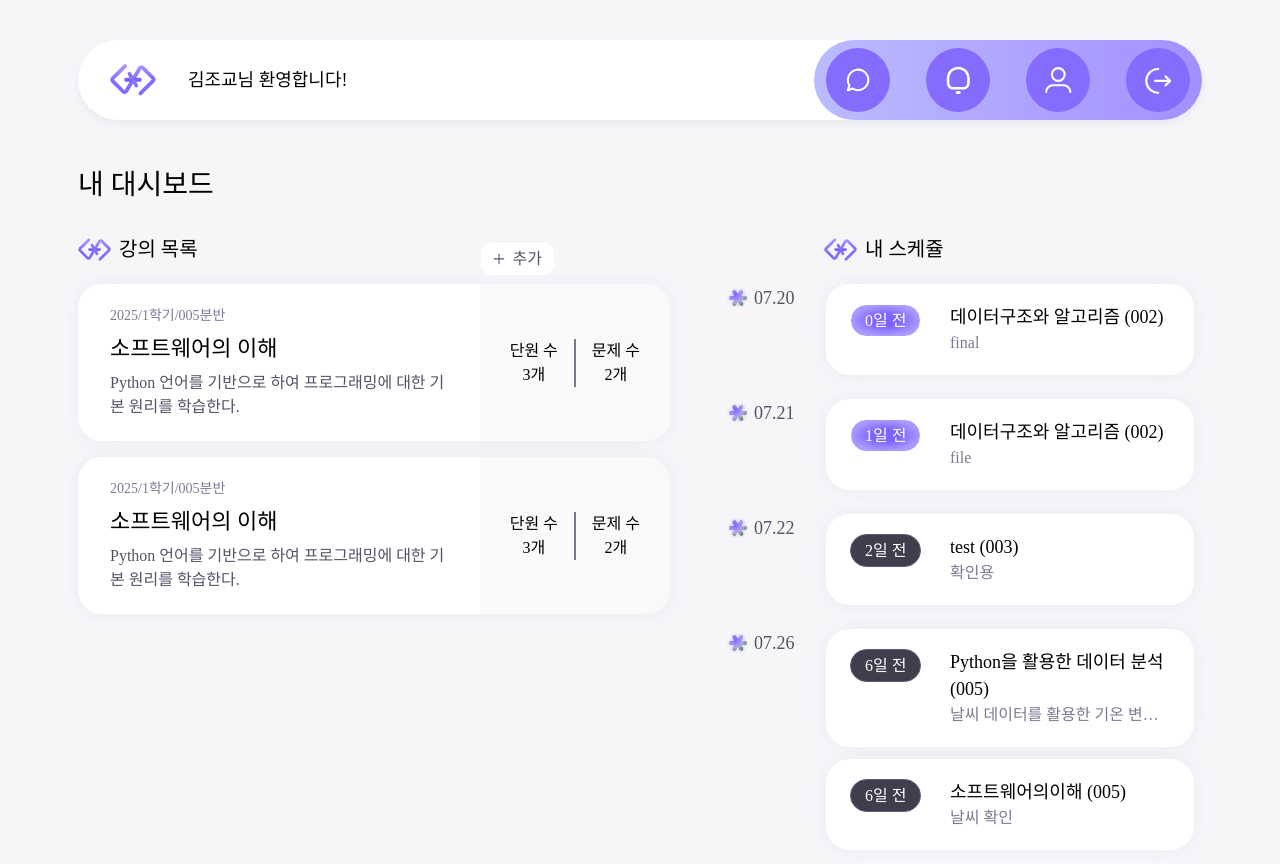
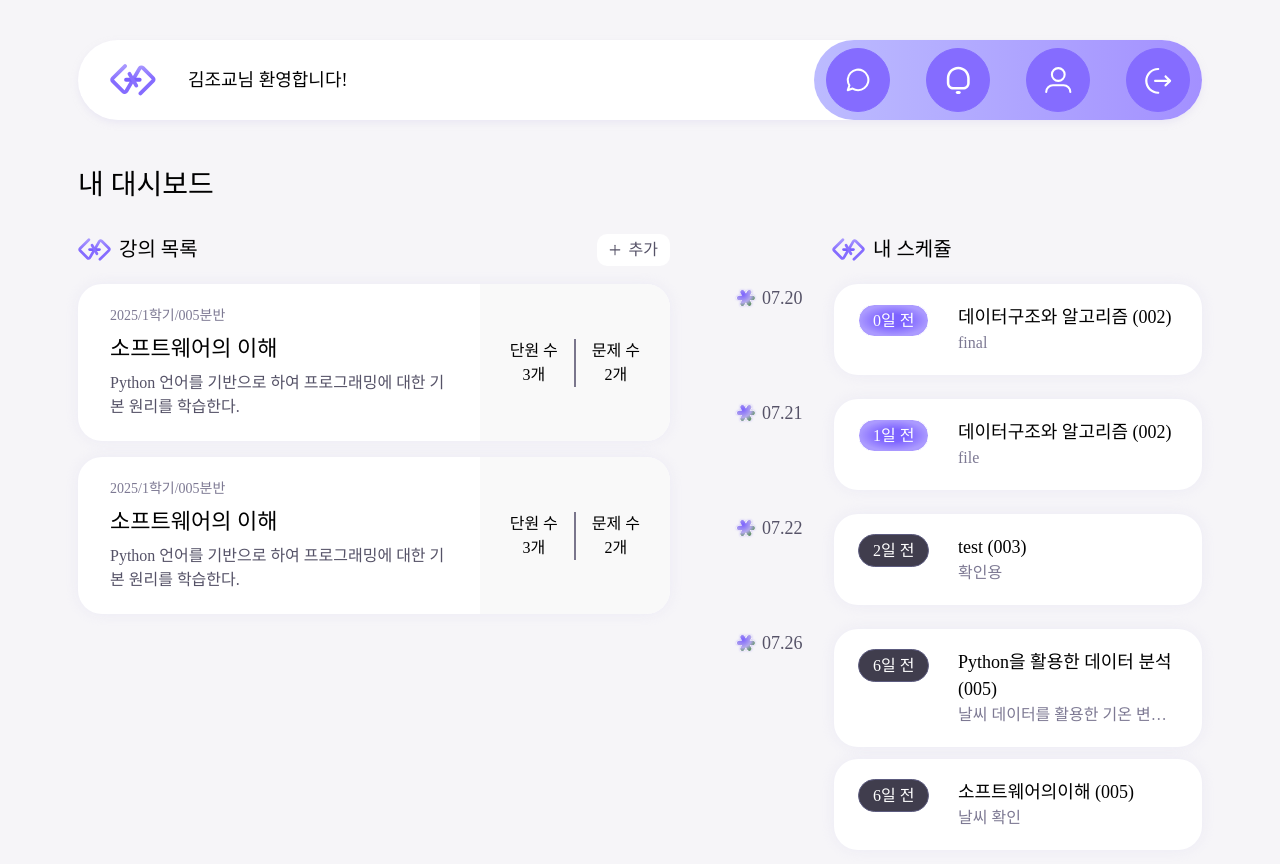
Before and after one commit to 2025-snowCode/snowCode-Client, a React (Vite) app: page /admin in a window 1280 px wide. Shown: the top 864 px of the page. Built offline with nearby package versions, Linux system fonts and the light colour scheme; a web font is replaced by a local one.

Commit message:
#29 feat: 추가 버튼 페이지 이동 로직 적용

```diff
--- a/src/pages/dashboard/Dashboard.tsx
+++ b/src/pages/dashboard/Dashboard.tsx
@@ -6,6 +6,7 @@ import AddIcon from '@/assets/svg/addIcon.svg?react';
 import {useContext} from 'react';
 import {UserTypeContext} from '@/App';
 import ScheduleList from './ui/ScheduleList';
+import {Link} from 'react-router-dom';
 
 const Dashboard = () => {
   const courseListData = responseCourseList.response.courses;
@@ -14,10 +15,10 @@ const Dashboard = () => {
   return (
     <main className='w-full'>
       <h1 className='font-semibold text-[28px]/normal mb-7'>내 대시보드</h1>
-      <div className='grid grid-cols-2 gap-43'>
+      <div className='flex items-start gap-16'>
         {/* 강의 목록 */}
         <section>
-          <div className='flex items-center justify-between'>
+          <div className='flex items-start justify-between'>
             <SectionHeader title='강의 목록' />
             {userType === 'admin' && <AddButton />}
           </div>
@@ -36,7 +37,6 @@ const Dashboard = () => {
   );
 };
 
-// 섹션 헤더 컴포넌트
 const SectionHeader = ({title}: {title: string}) => {
   return (
     <header className='flex items-center gap-2 mb-5'>
@@ -46,9 +46,9 @@ const SectionHeader = ({title}: {title: string}) => {
   );
 };
 
-// 추가 버튼 컴포넌트
 const AddButton = () => {
   return (
+    <Link to='courses/create'>
       <Button
         color='ghostWhite'
         size='compact'
@@ -57,6 +57,7 @@ const AddButton = () => {
         <AddIcon className='w-3 h-3' />
         추가
       </Button>
+    </Link>
   );
 };
 
```
Lines whose indentation alone changed are shown as unchanged.
